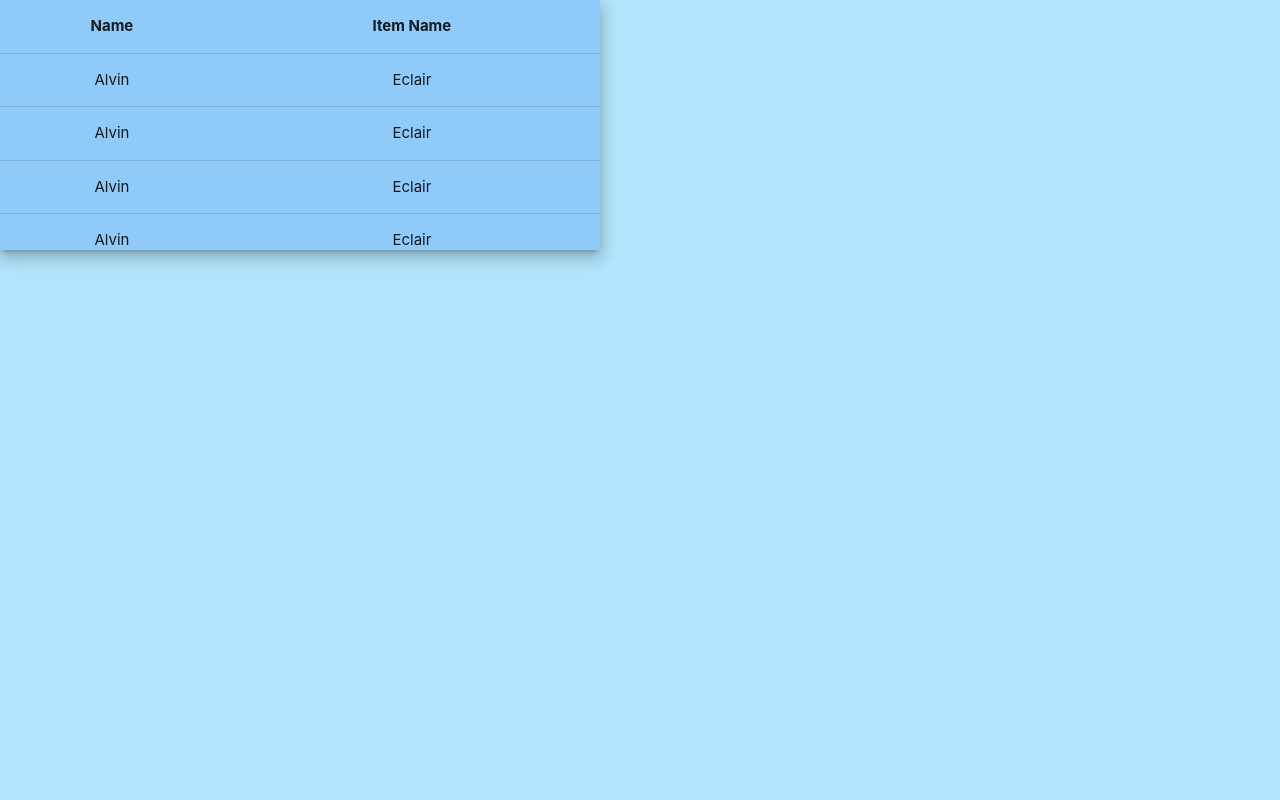
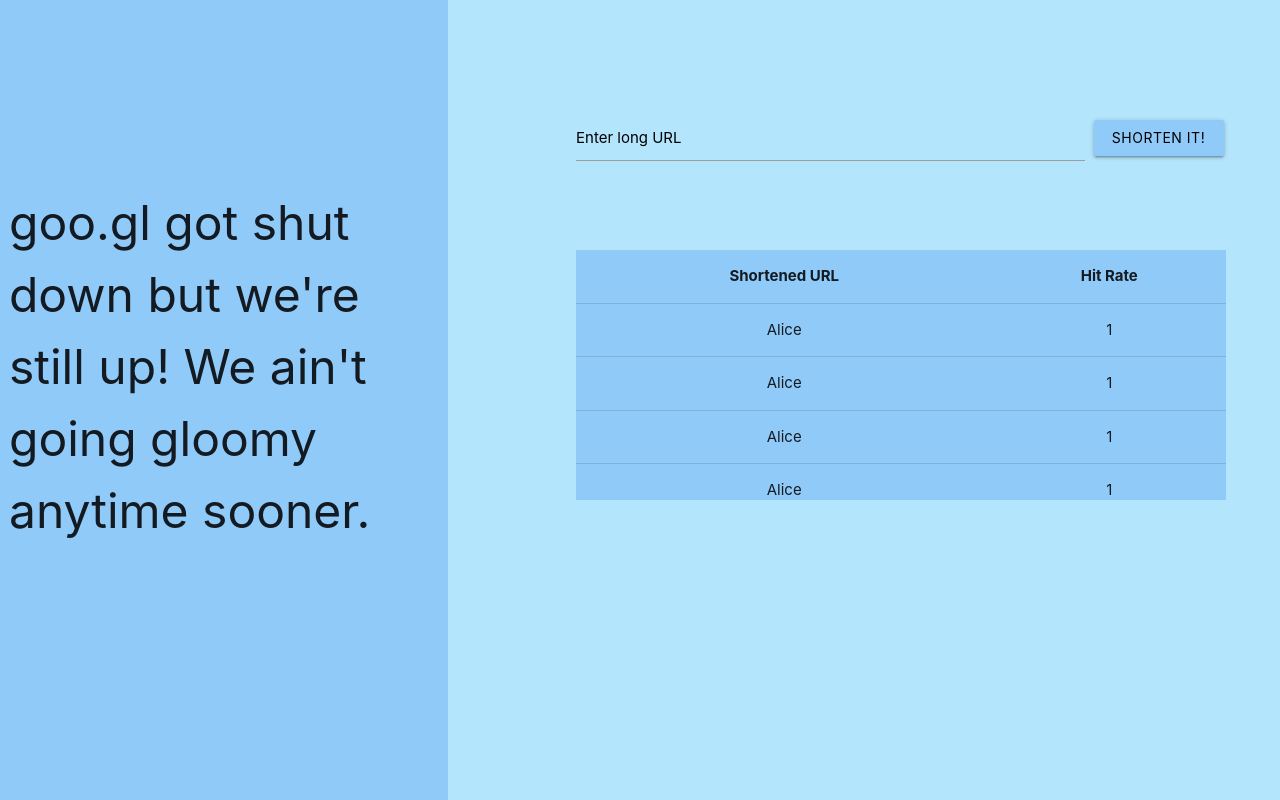
Before and after one commit to me-ydv-5/urlShortner, a website: page public/index.html in a window 1280 px wide. Drawn offline with Linux system fonts and the light colour scheme.

Commit message:
Frontend nearing completion

```diff
--- /dev/null
+++ b/public/css/main.css
@@ -0,0 +1,71 @@
+.vertical-menu {
+  height: 250px;
+  overflow-y: auto;
+  position: absolute;
+  margin-top: 250px;
+  margin-left: 150%;
+  width: 650px
+}
+
+.centered{
+	background-color: #90caf9;
+  /*margin-left: 140%;*/
+	padding-left: 100px;
+}
+.left_side {
+    word-wrap: break-word;
+    position: absolute;
+    left: 0;
+    top: 0;
+    bottom: 0;
+    width: 35%;
+  	background-color:#90caf9;
+}
+
+.right_side {
+    position: absolute;
+    left: 0;
+    top: 0;
+    bottom: 0;
+    right: 70%;
+  	/*background-color:blue;*/
+}
+
+#style-1::-webkit-scrollbar-track
+{
+	/*-webkit-box-shadow: inset 0 0 6px rgba(0,0,0,0.3);*/
+	border-radius: 3px;
+	background-color: #90caf9;
+}
+
+#style-1::-webkit-scrollbar
+{
+	width: 8px;
+	background-color: #90caf9;
+}
+
+#style-1::-webkit-scrollbar-thumb
+{
+	border-radius: 3px;
+	-webkit-box-shadow: inset 0 0 6px rgba(0,0,0,.3);
+	background-color: #90caf9;
+}
+
+#button{
+	background-color: #90caf9;
+}
+
+.input-field label {
+ 	color: black !important;
+ 	padding-left: 0px;
+}
+
+.input-field input[type=text]:focus + label, .materialize-textarea:focus:not([readonly]) + label {
+ 	color: black !important;
+ 	padding-left: 0px;
+}
+
+.input-field input[type=text]:focus, .materialize-textarea:focus:not([readonly]) {
+ 	border-bottom: 1px solid black !important;
+ 	box-shadow: 0 1px 0 0 black !important;
+}
--- a/public/index.html
+++ b/public/index.html
@@ -2,123 +2,80 @@
 <html>
 <head>
 	<title>URL Shortner</title>
-      <!--Import Google Icon Font-->
       <link href="https://fonts.googleapis.com/icon?family=Material+Icons" rel="stylesheet">
-      <!--Import materialize.css-->
       <link type="text/css" rel="stylesheet" href="css/materialize.min.css"  media="screen,projection"/>
-
-      <!--Let browser know website is optimized for mobile-->
       <meta name="viewport" content="width=device-width, initial-scale=1.0"/>
+      <link rel="stylesheet" href="css/main.css">
 </head>
-<style>
-
-.vertical-menu {
-  width: 600px;
-  height: 250px;
-  position: centered;
-  overflow-y: auto;
-}
-
-/*.vertical-menu a {
-  background-color: #eee;
-  color: black;
-  display: block;
-  padding: 200px;
-  text-decoration: none;
-}
-
-.vertical-menu a:hover {
-  background-color: #ccc;
-}
-
-.vertical-menu a.active {
-  background-color: #4CAF50;
-  color: white;
-}*/
-
-.centered{
-	background-color: #90caf9;
-	position: sticky;
-}
-
-/*
- *  STYLE 2
- */
-#header{
-  position: sticky;
-  top: 0;
-}
-
-#style-1::-webkit-scrollbar-track
-{
-	/*-webkit-box-shadow: inset 0 0 6px rgba(0,0,0,0.3);*/
-	border-radius: 3px;
-	background-color: #90caf9;
-}
-
-#style-1::-webkit-scrollbar
-{
-	width: 8px;
-	background-color: #90caf9;
-}
-
-#style-1::-webkit-scrollbar-thumb
-{
-	border-radius: 3px;
-	-webkit-box-shadow: inset 0 0 6px rgba(0,0,0,.3);
-	background-color: #90caf9;
-}
-
-
-
-</style>
 <script type="text/javascript">
 
 </script>
 <body style="background-color: #b3e5fc;">
-	<div class="vertical-menu z-depth-3" id="style-1">
-      <table class="centered" id="header">
-        <thead>
+
+	<div class="left_side">
+		<font size="+40" style="position: absolute; margin-top: 187px; margin-left: 2%">
+			goo.gl got shut down but we're still up! We ain't going gloomy anytime sooner.
+		</font>
+	</div>
+	<div class="right_side">
+    	<form class="col s12"  style="display: flex; position: absolute; margin-top: 100px;
+  				margin-left: 150%; width: 650px">
+
+	    	<div class="row">
+	    	  	<div class="input-field col s12" style="width: 540px; padding-right: 20px">
+	    	    	<input id="longurl" type="text">
+	    	    	<label for="longurl">Enter long URL</label>
+	    	  	</div>
+	    	</div>
+
+	    	<div style="padding-top: 20px; color: #000000;">
+				<button class="btn waves-effect waves-light" type="submit" name="action" style="width: 130px; color: black" id="button">
+				Shorten it!
+				</button>
+			</div>
+
+    	</form>
+
+		<div class="vertical-menu" id="style-1">
+	      	<table class="centered responsive-table" id="header">
+	        	<thead id="thead">
 	          		<tr>
-              <th>Name</th>
-              <th>Item Name</th>
+	              		<th>Shortened URL</th>
+	              		<th>Hit Rate</th>
 	          		</tr>
 	        	</thead>
 	        	<tbody>
 	          		<tr>
-            <td>Alvin</td>
-            <td>Eclair</td>
+	              		<td>Alice</td>
+	              		<td>1</td>
 	          		</tr>
 	          		<tr>
-            <td>Alvin</td>
-            <td>Eclair</td>
-          </tr>          <tr>
-            <td>Alvin</td>
-            <td>Eclair</td>
-          </tr>          <tr>
-            <td>Alvin</td>
-            <td>Eclair</td>
-          </tr>          <tr>
-            <td>Alvin</td>
-            <td>Eclair</td>
-          </tr>          <tr>
-            <td>Alvin</td>
-            <td>Eclair</td>
-          </tr>          <tr>
-            <td>Alvin</td>
-            <td>Eclair</td>
-          </tr>          <tr>
-            <td>Alvin</td>
-            <td>Eclair</td>
-          </tr>          <tr>
-            <td>Alvin</td>
-            <td>Eclair</td>
+	              		<td>Alice</td>
+	              		<td>1</td>
 	          		</tr>
+	          		<tr>
+	              		<td>Alice</td>
+	              		<td>1</td>
+	          		</tr>
+	          		<tr>
+	              		<td>Alice</td>
+	              		<td>1</td>
+	          		</tr>
+	          		<tr>
+	              		<td>Alice</td>
+	              		<td>1</td>
+	          		</tr>
+	          		<tr>
+	              		<td>Alice</td>
+	              		<td>1</td>
+	          		</tr>
+
+	        	<!-- body of the table -->
 	        	</tbody>
 	      	</table>
 	  	</div>
-<!--JavaScript at end of body for optimized loading-->
+	</div>
+
 <script type="text/javascript" src="js/materialize.min.js"></script>
-
 </body>
 </html>
```
Lines whose indentation alone changed are shown as unchanged.
